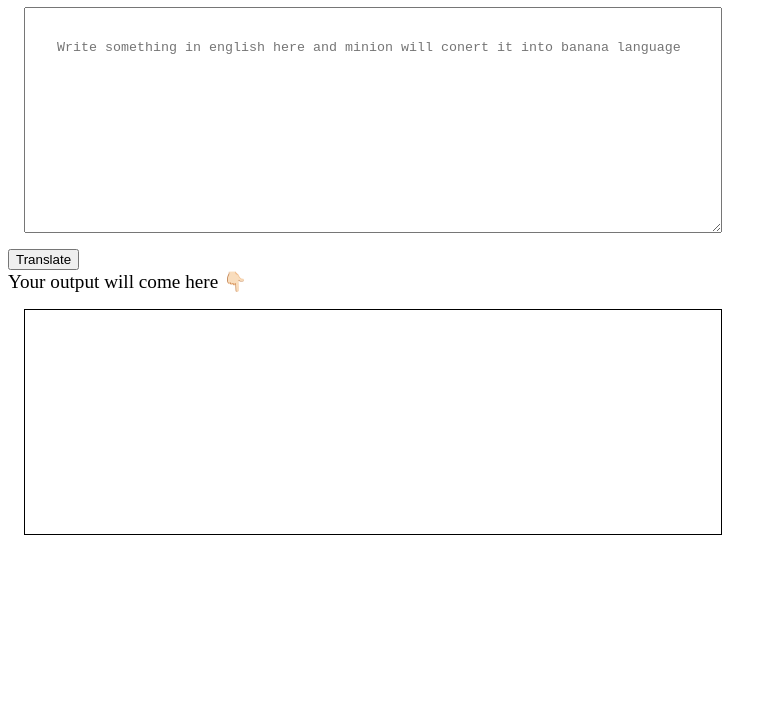
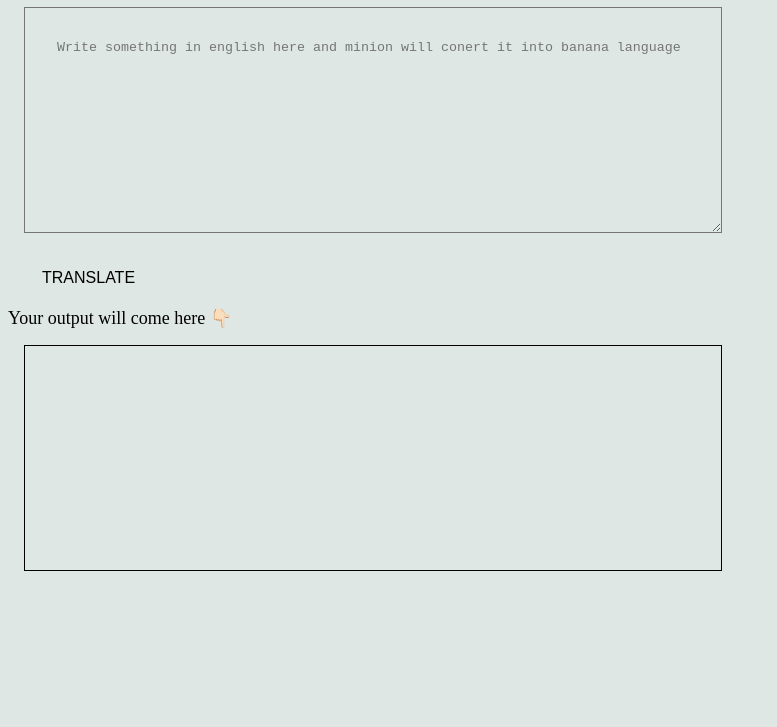
Before and after one commit to vaibhav18matere/minion-language-translation-app, a plain HTML site: page index.html in a window 1280 px wide. Shown: the part 73-800 px from the top of the page, without its empty margins (0-777 px from the left). Drawn offline with Linux system fonts and the light colour scheme.

Commit message:
create seperate css file and button styled

```diff
--- a/index.html
+++ b/index.html
@@ -4,34 +4,17 @@
 <head>
     <meta charset="UTF-8">
     <meta name="viewport" content="width=device-width, initial-scale=1.0">
-    <title>Banana Speak</title>
-    <style>
-        textarea {
-            height: 20vh;
-            width: 50%;
-            display: block;
-            margin: 1rem;
-            padding: 2rem;
-        }
-
-        #output {
-            border: 1px solid black;
-            height: 20vh;
-            width: 50%;
-            margin: 1rem;
-            padding: 2rem;
-        }
-    </style>
-
+    <link rel="stylesheet" href="style.css">
+    <title>Minion Language Translator</title>
 </head>
 
 <body>
-    <h1>Banana talk</h1>
+    <h1>Minion Language Translator</h1>
     <textarea id="txt-input"
         placeholder="Write something in english here and minion will conert it into banana language"></textarea>
 
     <button id="btn-translate">Translate</button>
-    <div style="font-size: larger;"> Your output will come here 👇🏻 </div>
+    <div style="font-size: large;"> Your output will come here 👇🏻 </div>
     <div id="output"></div>
 
     <script src="app.js" type="text/javascript"></script>
--- /dev/null
+++ b/style.css
@@ -0,0 +1,38 @@
+*{
+    background-color: rgb(222, 231, 228);
+}
+
+textarea {
+    height: 20vh;
+    width: 50%;
+    display: block;
+    margin: 1rem;
+    padding: 2rem;
+}
+
+#output {
+    border: 1px solid black;
+    height: 20vh;
+    width: 50%;
+    margin: 1rem;
+    padding: 2rem;
+}
+button{
+    border: none;
+    border-radius: 10px;
+    color: rgb(0, 0, 0);
+    padding: 16px 32px;
+    text-align: center;
+    display: inline-block;
+    font-size: 16px;
+    margin: 4px 2px;
+    -webkit-transition-duration: 0.4s;
+    /* Safari */
+    transition-duration: 0.4s;
+    cursor: pointer;
+    text-decoration: none;
+    text-transform: uppercase;
+}
+button:hover{
+    background-color:#008CBA;
+}
```
